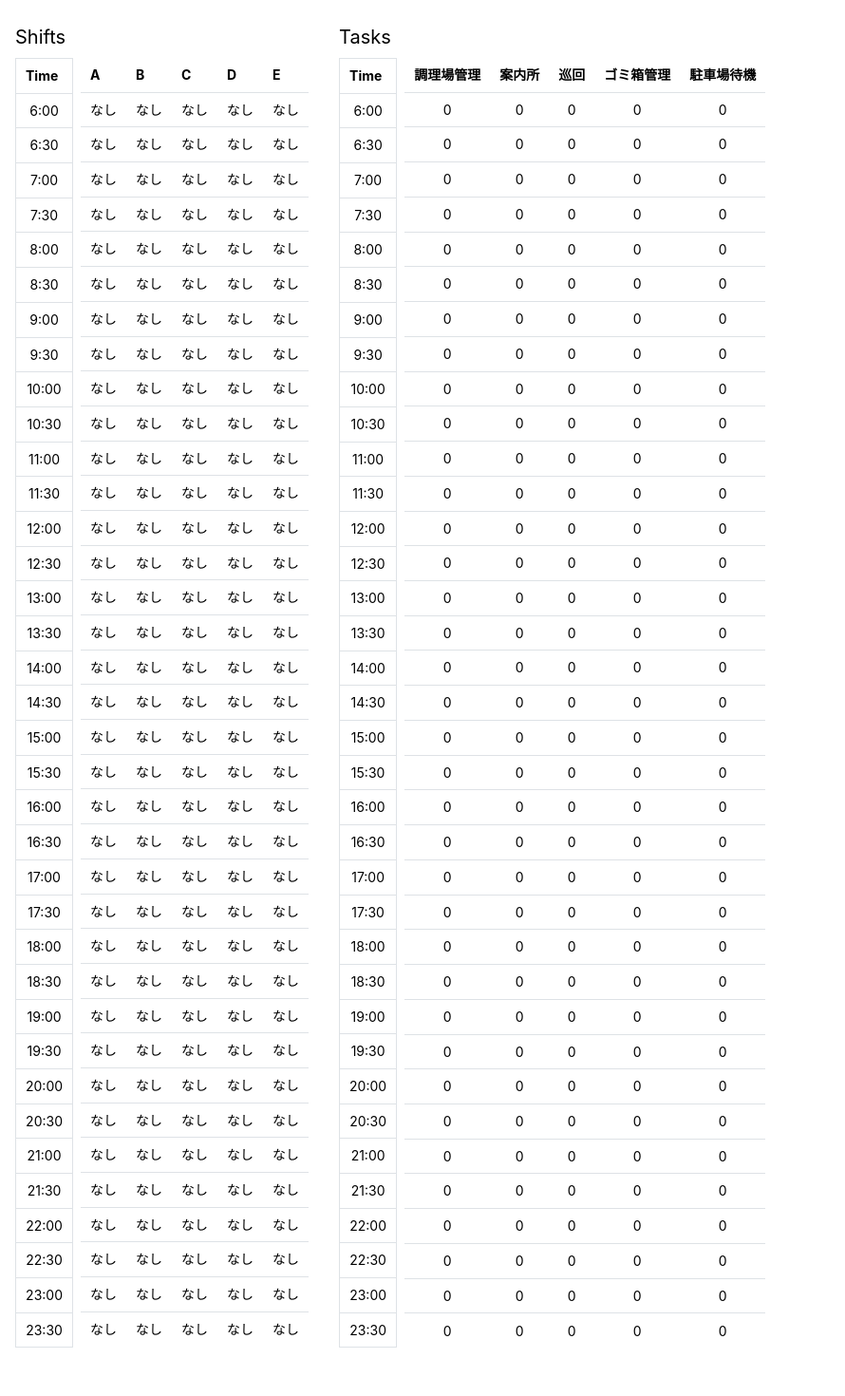
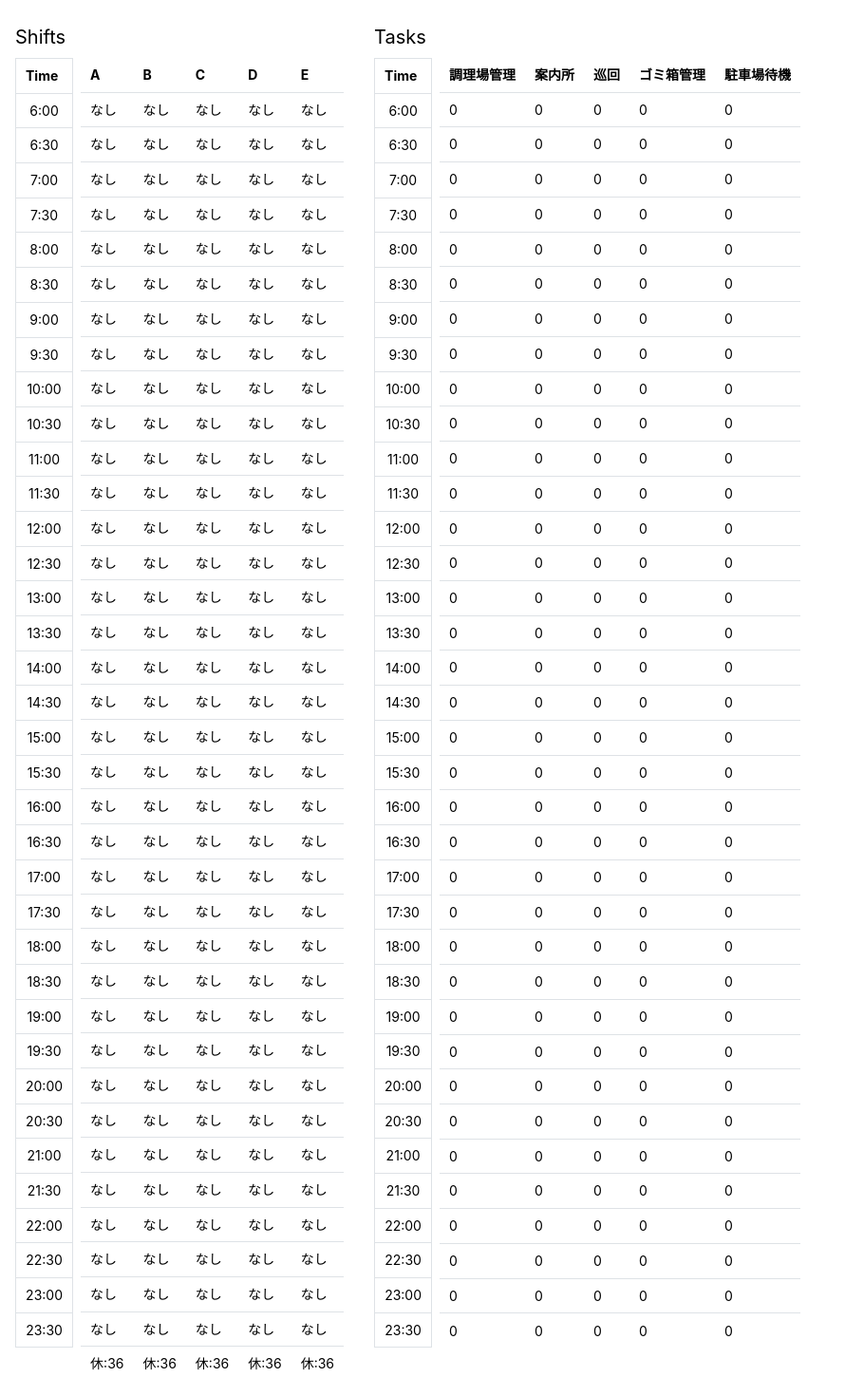
Before and after one commit to imaimai17468/shift-gen-sample, a Next.js app: page / in a window 1280 px wide. Shown: the part 55-1525 px from the top of the page at 95% size, without its empty margins (0-890 px from the left). Before the commit the page ends 1490 px from the top, so only its background shows below. Built offline with nearby package versions, Linux system fonts and the light colour scheme.

Commit message:
style: Add userNoTaskCount to ShiftTable and remove unnecessary className

```diff
--- a/src/components/common/ShiftTable/ShiftTable.tsx
+++ b/src/components/common/ShiftTable/ShiftTable.tsx
@@ -12,6 +12,12 @@ export const ShiftTable = () => {
 
   const userNames = useMemo(() => {
     return userTimelines.map((timeline) => timeline.user);
+  }, [userTimelines]);
+
+  const userNoTaskCount = useMemo(() => {
+    return userTimelines.map((timeline) => {
+      return timeline.timeline.filter((t) => t.task === null).length;
+    });
   }, [userTimelines]);
 
   return (
@@ -39,6 +45,13 @@ export const ShiftTable = () => {
                 ))}
               </Table.Tr>
             ))}
+            <Table.Tr>
+              {userNoTaskCount.map((count, index) => (
+                <Table.Td key={index} className="whitespace-nowrap">
+                  休:{count}
+                </Table.Td>
+              ))}
+            </Table.Tr>
           </Table.Tbody>
         </Table>
       </div>
--- a/src/components/common/TaskTable/TaskTable.tsx
+++ b/src/components/common/TaskTable/TaskTable.tsx
@@ -32,10 +32,7 @@ export const TaskTable = () => {
             {SHIFT_TIMES.map((time, index) => (
               <Table.Tr key={time}>
                 {taskTimelines.map((timeline) => (
-                  <Table.Td
-                    key={timeline.task}
-                    className="whitespace-nowrap text-center"
-                  >
+                  <Table.Td key={timeline.task} className="whitespace-nowrap">
                     {timeline.timeline[index].required_personnel}
                   </Table.Td>
                 ))}
```
